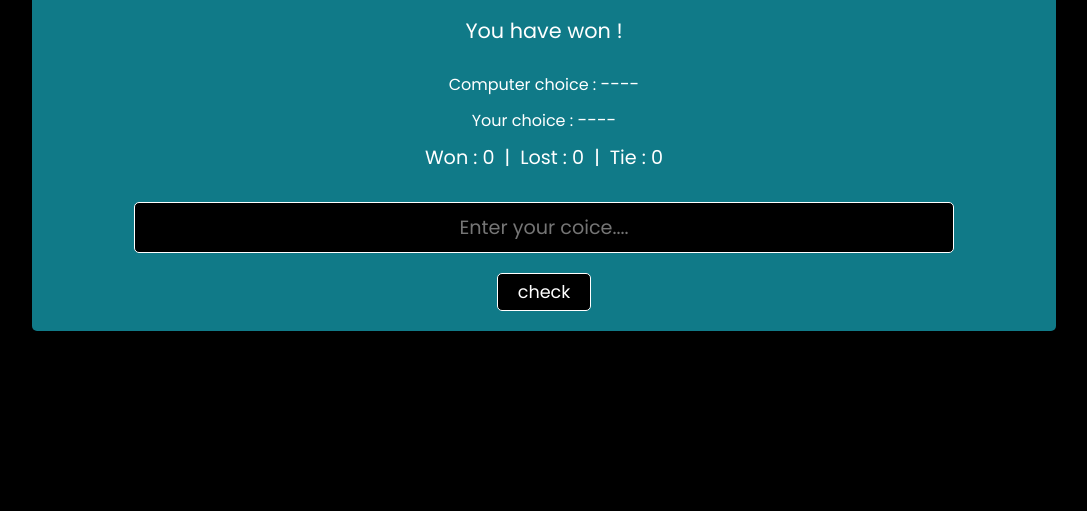
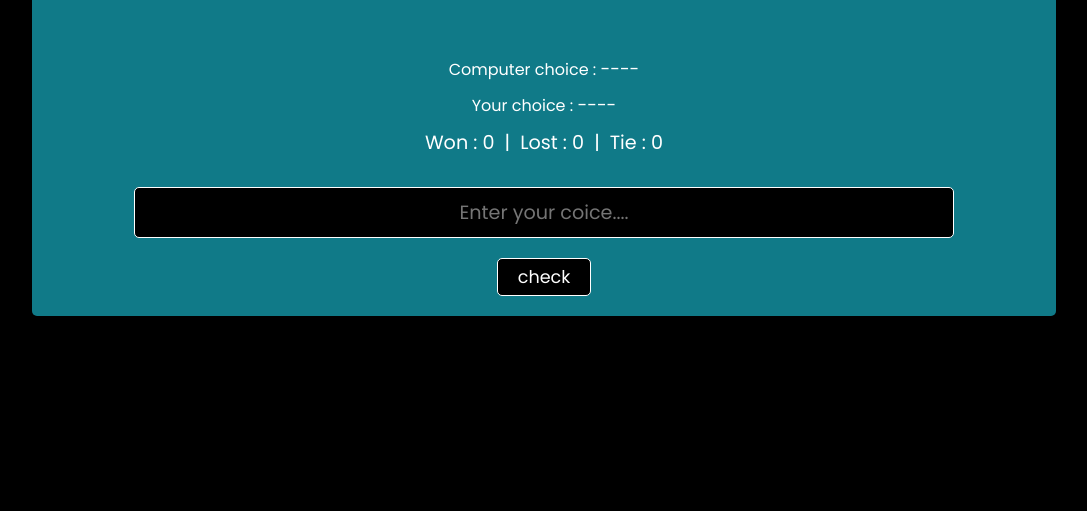
Before and after one commit to mdfuadhassan/rps-game, a plain HTML site: page index.html in a window 1280 px wide. Shown: the part 289-800 px from the top of the page, without its empty margins (96-1183 px from the left). Drawn offline with Linux system fonts and the light colour scheme.

Commit message:
Update index.html

```diff
--- a/index.html
+++ b/index.html
@@ -16,7 +16,7 @@
         <div class="game-name">Rock | Paper | Scissor</div>
 
         <!-- Won or lost text -->
-        <div class="won-lost-text">You have won !</div>
+        <div class="won-lost-text"></div>
 
         <!-- computer choice -->
         <div class="computer-choice">Computer choice : <span class="random-choice-computer">----</span></div>
```
